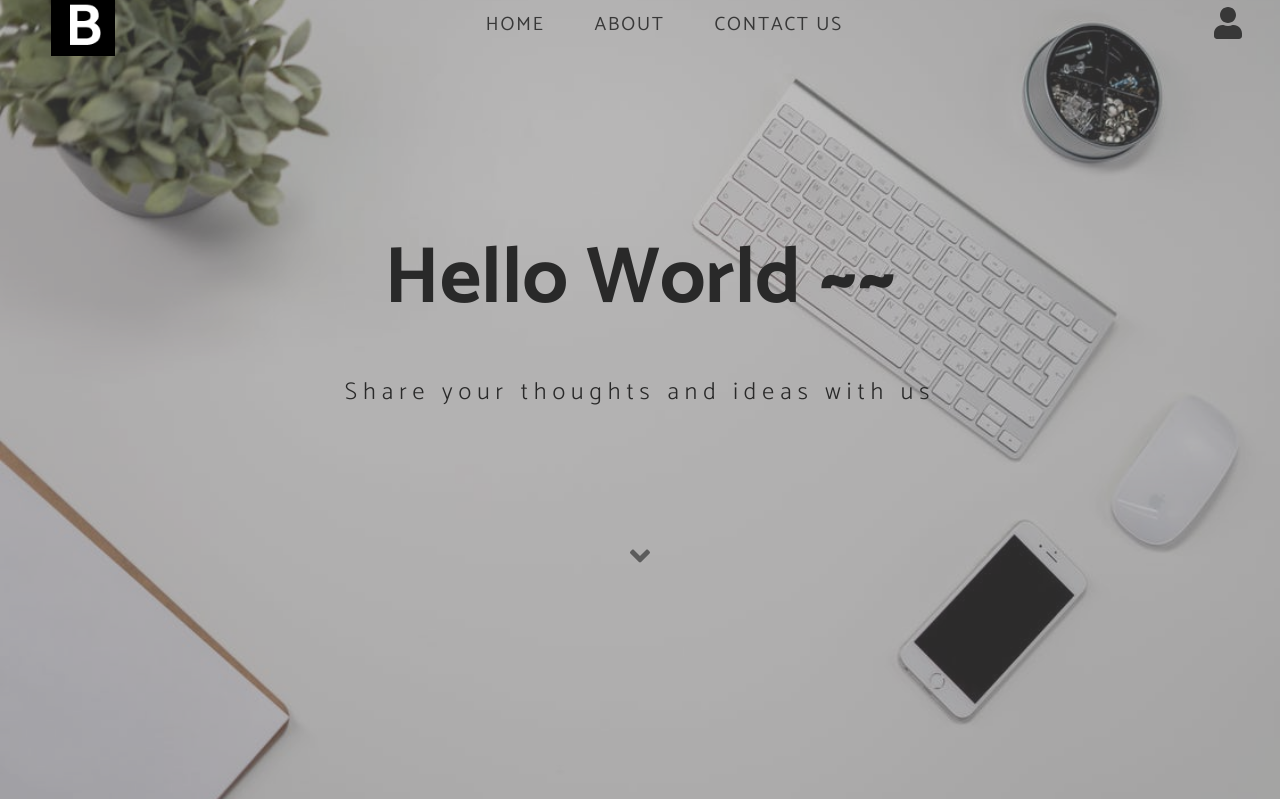
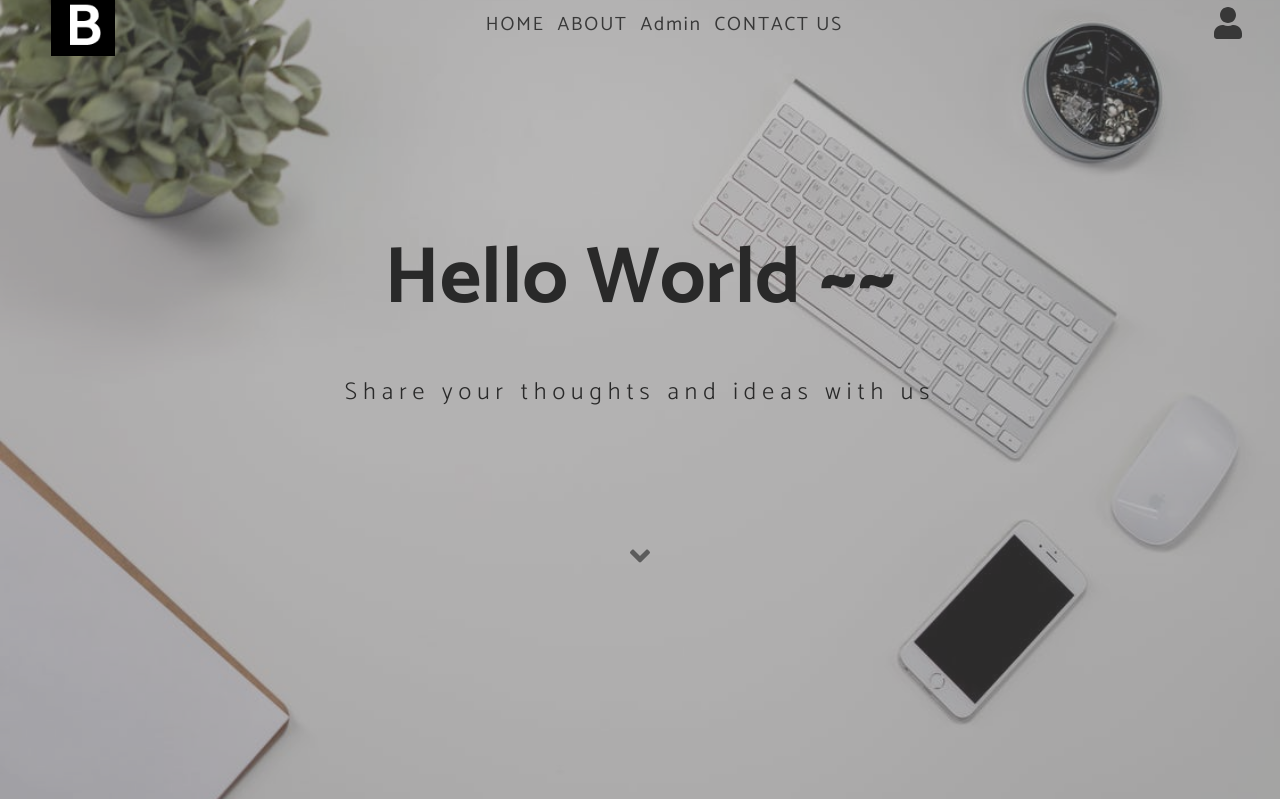
Before and after one commit to B-Anand18/Team_M5R, a Django app: page / in a window 1280 px wide. Shown: the top 799 px of the page. Run offline with Django 3.2, Linux system fonts and the light colour scheme; data comes from the database, SQL or seed files in the repository; some libraries are stand-ins or nearby versions.

Commit message:
real commit added now

```diff
--- a/Django_Blog_App-main/blog_v2/Blog/templates/Blog/home.html
+++ b/Django_Blog_App-main/blog_v2/Blog/templates/Blog/home.html
@@ -1,6 +1,7 @@
 {% load static %}
 <!DOCTYPE html>
 <html lang="en">
+
 <head>
     <meta charset="UTF-8">
     <meta http-equiv="X-UA-Compatible" content="IE=edge">
@@ -8,6 +9,7 @@
     <link rel="stylesheet" href="{% static 'Blog/css/home_index.css' %}">
     <title>tmkc</title>
 </head>
+
 <body>
     <div class="header">
         <div class="gray-shade">
@@ -16,6 +18,7 @@
                 <div class="nav-list">
                     <a class="nav-item" href="{% url 'home' %}">HOME</a>
                     <a class="nav-item" href="#">ABOUT</a>
+                    <a class="nav-item" href="\admin">Admin</a>
                     <a class="nav-item" href="#">CONTACT US</a>
                 </div>
                 <div class="profile"><a href="{% url 'login' %}"><i class="fas fa-user"></i></a></div>
@@ -32,8 +35,8 @@
 
     <div class="sub-nav">
         <div class="sort">
-        <a class= {{latest}} href="{% url 'home' %}">Latest Articles</a>
-        <a class= {{popular}} href="{% url 'home' 'popular' %}">Most popular Articles</a>
+            <a class={{latest}} href="{% url 'home' %}">Latest Articles</a>
+            <a class={{popular}} href="{% url 'home' 'popular' %}">Most popular Articles</a>
         </div>
 
         <a id="cat-btn" class="category-btn">Categories ></a>
@@ -52,7 +55,7 @@
                 {% csrf_token %}
                 <input name="word" type="text" id="bar" class="search-bar" placeholder="Search posts ...">
             </form>
-           <div class="search-icon" id="icon" ><i  class="fas fa-search"></i></div>
+            <div class="search-icon" id="icon"><i class="fas fa-search"></i></div>
         </div>
 
     </div>
@@ -82,7 +85,7 @@
             {%if page_obj.has_previous %}
             <a class="page-change-btn" href="?page={{page_obj.previous_page_number}}">Previous page </a>
             {% endif %}
-            <span class="page-num" >{{page_obj.number}}</span>
+            <span class="page-num">{{page_obj.number}}</span>
 
             {%if page_obj.has_next %}
             <a class="page-change-btn" href="?page={{page_obj.next_page_number}}">Next page </a>
@@ -113,4 +116,5 @@
 
     <script src="https://use.fontawesome.com/releases/v5.5.0/js/all.js"></script>
 </body>
+
 </html>
--- a/Django_Blog_App-main/blog_v2/Blog/templates/Blog/index.html
+++ b/Django_Blog_App-main/blog_v2/Blog/templates/Blog/index.html
@@ -18,7 +18,6 @@
         <div class="logo-nav"></div>
         <div class="nav-list">
             <a class="nav-item" href="{% url 'home' %}">HOME</a>
-            <a class="nav-item" href="#">Admin</a>
             <a class="nav-item" href="#">ABOUT</a>
             <a class="nav-item" href="#">CONTACT US</a>
         </div>
```
Lines whose indentation alone changed are shown as unchanged.
